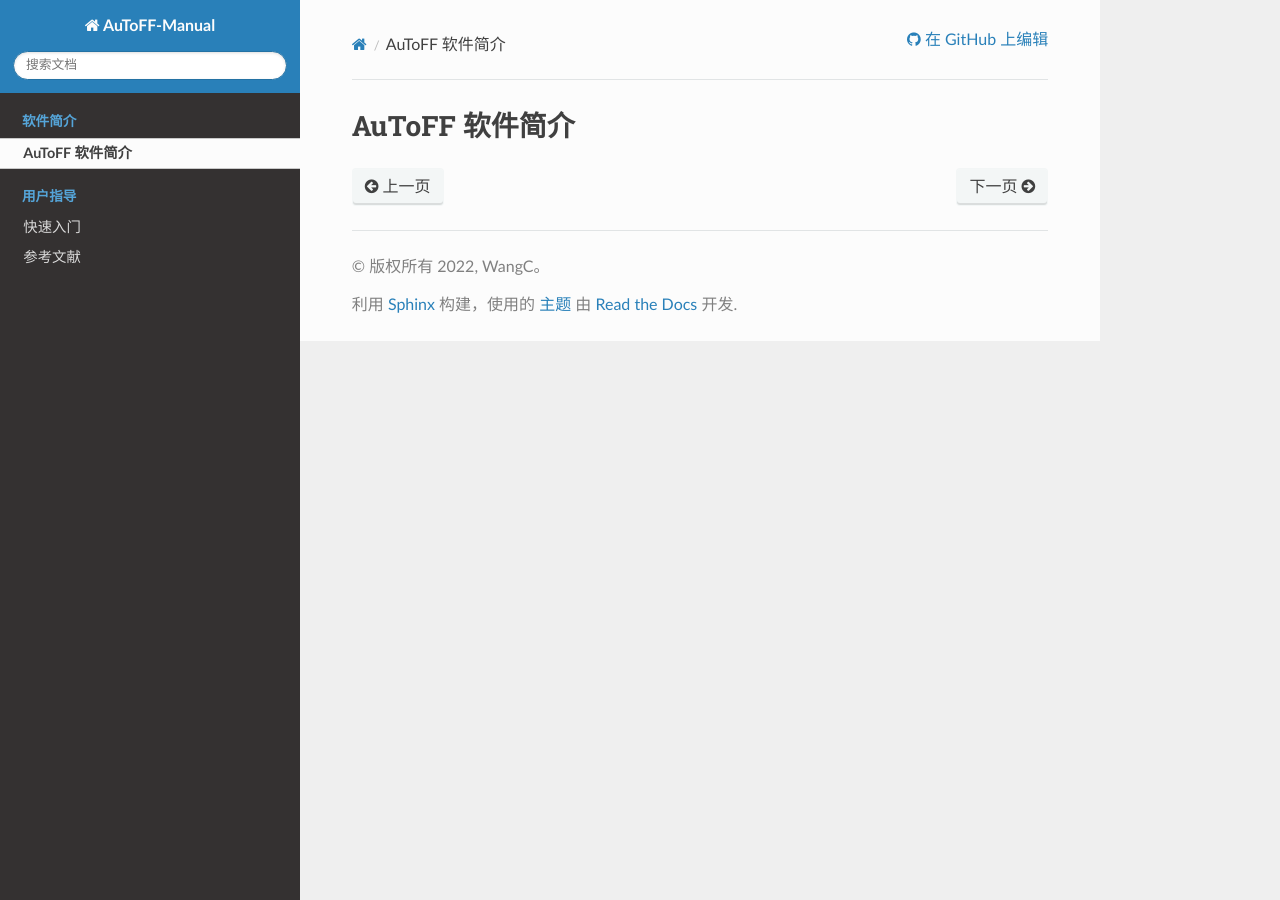
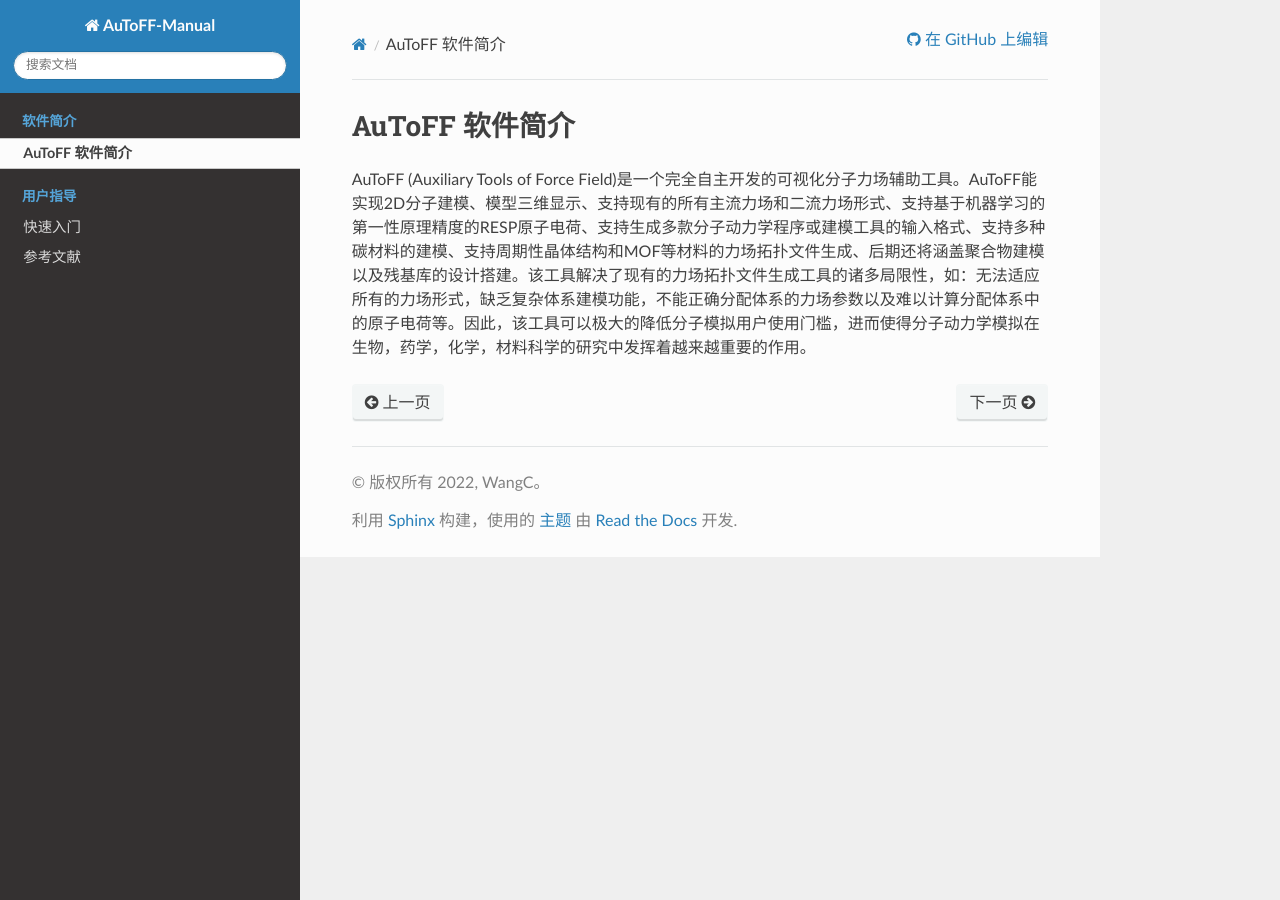
Before and after one commit to LZ0211/AuToFF-Manual, a Sphinx documentation site: the page built from source/Introduction.rst, in a window 1280 px wide. Built offline with Sphinx 7.4.7 and the Read the Docs theme 2.0.0, drawn with Linux system fonts in a browser that asks for light colours; pages that are not in the unit, such as notebooks, are missing from menus.

Commit message:
introduction

```diff
--- a/source/Introduction.rst
+++ b/source/Introduction.rst
@@ -1,2 +1,4 @@
 AuToFF 软件简介
 ================================================
+
+AuToFF (Auxiliary Tools of Force Field)是一个完全自主开发的可视化分子力场辅助工具。AuToFF能实现2D分子建模、模型三维显示、支持现有的所有主流力场和二流力场形式、支持基于机器学习的第一性原理精度的RESP原子电荷、支持生成多款分子动力学程序或建模工具的输入格式、支持多种碳材料的建模、支持周期性晶体结构和MOF等材料的力场拓扑文件生成、后期还将涵盖聚合物建模以及残基库的设计搭建。该工具解决了现有的力场拓扑文件生成工具的诸多局限性，如：无法适应所有的力场形式，缺乏复杂体系建模功能，不能正确分配体系的力场参数以及难以计算分配体系中的原子电荷等。因此，该工具可以极大的降低分子模拟用户使用门槛，进而使得分子动力学模拟在生物，药学，化学，材料科学的研究中发挥着越来越重要的作用。
```
